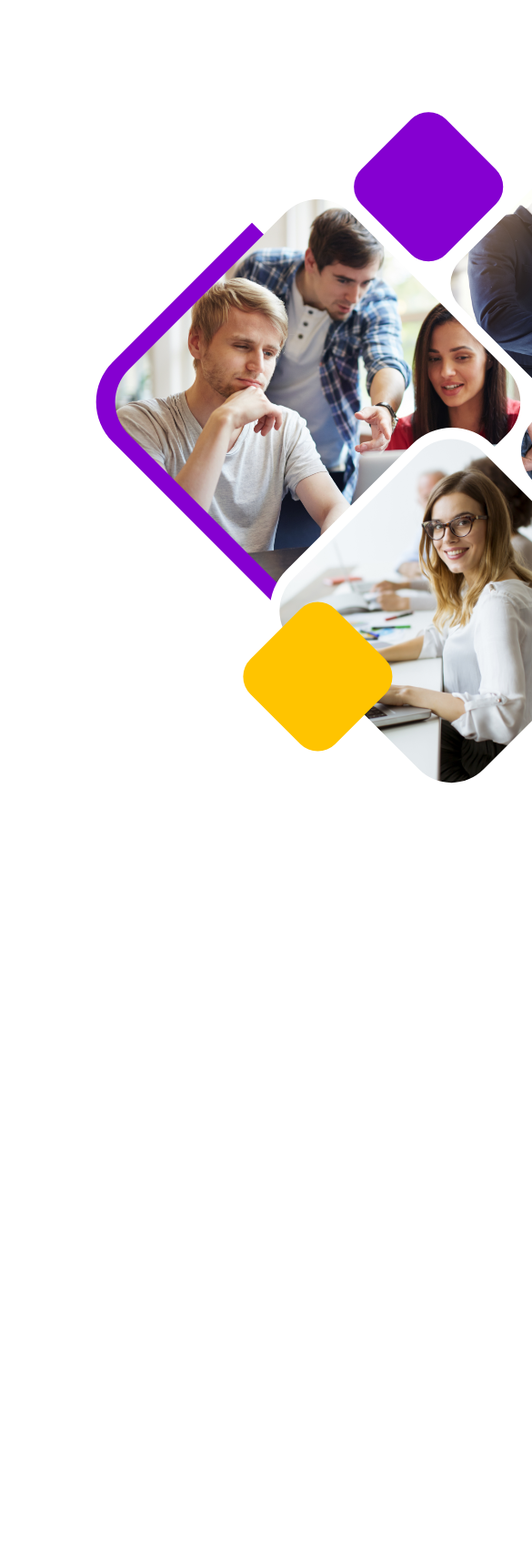
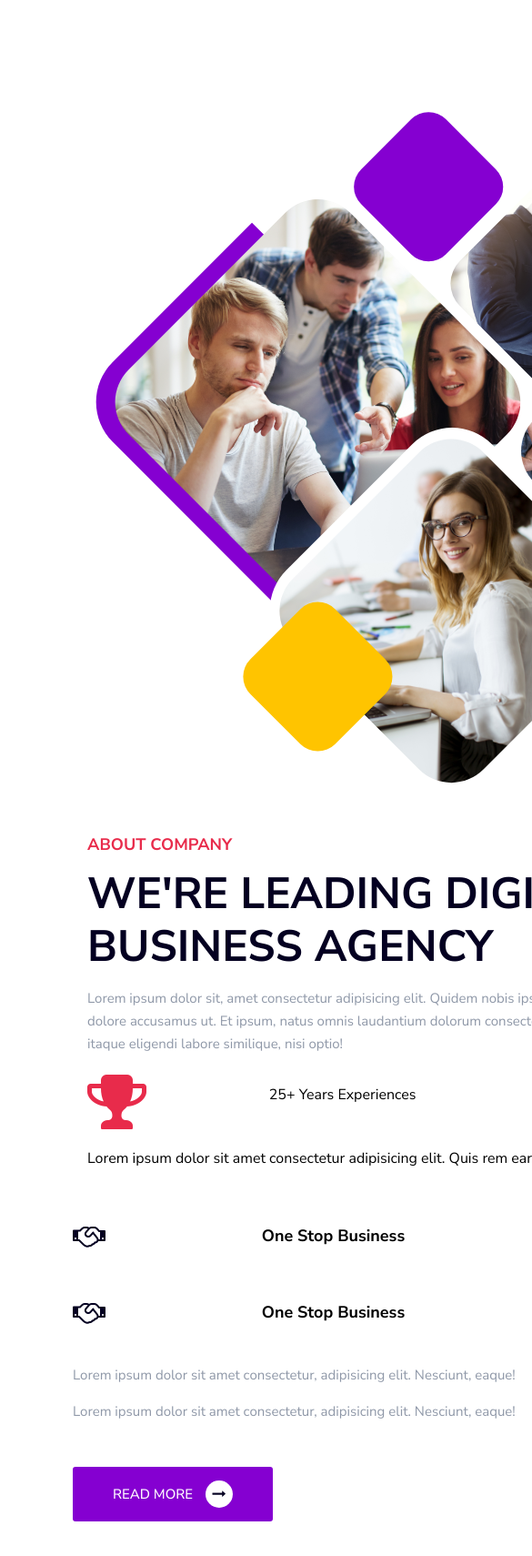
Before and after one commit to AnishNagarajan/dmaboutus, a plain HTML site: page index.html in a window 390 px wide. Shown: the top 1710 px of the page at 91% size, 585 px wide, since content can reach past the window. Before the commit the page ends 1457 px from the top, so only its background shows below. Drawn offline with Linux system fonts and the light colour scheme.

Commit message:
dmaboutus

```diff
--- a/assets/css/dmaboutus.css
+++ b/assets/css/dmaboutus.css
@@ -166,3 +166,34 @@ section{
 .about-btn a:hover{
     color: #e82b4b;
 }
+
+
+@media only screen and (max-width: 768px) {
+    .dmaboutus {
+        grid-template-columns: 1fr;
+    }
+
+    .exp, .business, .para3 {
+        grid-template-columns: 1fr;
+    }
+
+    .para2 p, .experience p, .para3 p {
+        width: 100%;
+    }
+}
+
+
+@media only screen and (max-width: 1300px) {
+    .dmaboutus {
+        grid-template-columns: 1fr;
+    }
+
+    .exp, .business, .para3 {
+        grid-template-columns: 1fr;
+    }
+
+    .para2 p, .experience p, .para3 p {
+        width: 100%;
+    }
+
+}
```
